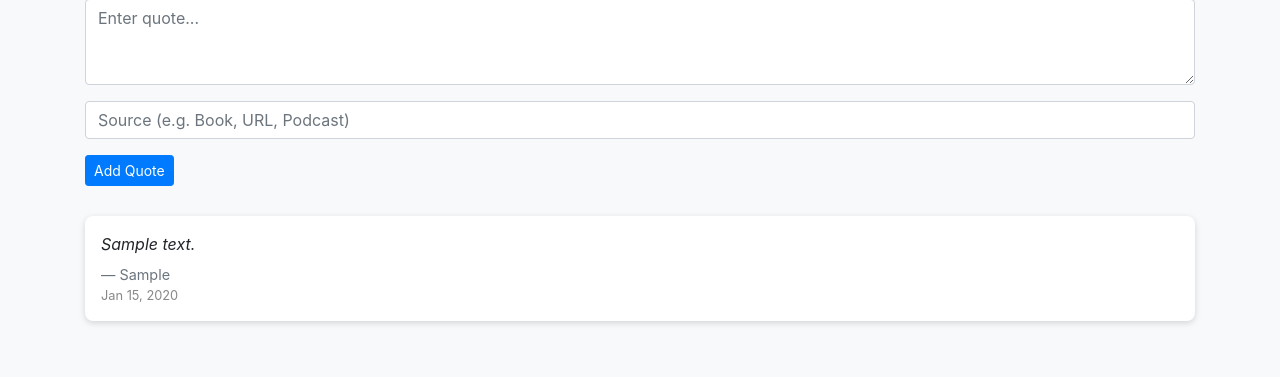
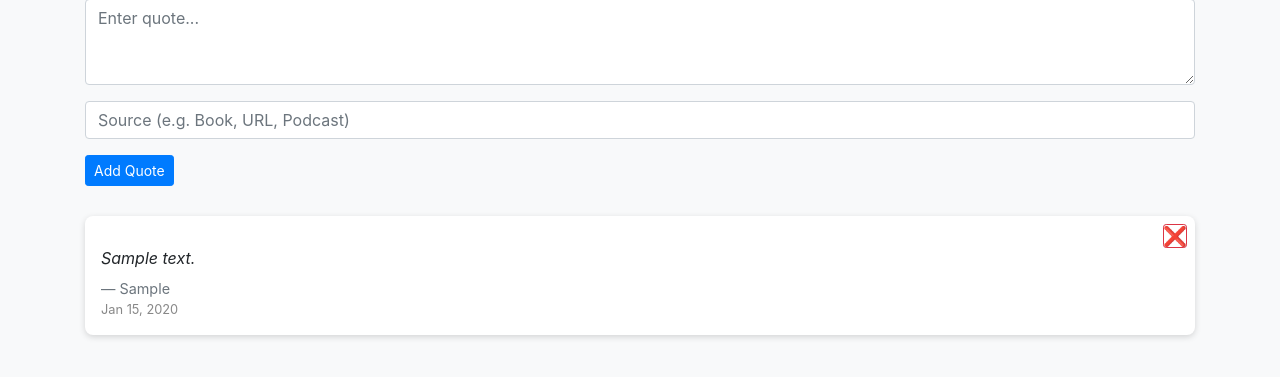
Before and after one commit to hnfong/e14, a Django app: page /quotes/ in a window 1280 px wide. Shown: the part 125-502 px from the top of the page. Run offline with Django 4.2, Linux system fonts and the light colour scheme; tables that the repository leaves empty hold one stand-in row (values such as "Sample post"); parts of the project's set-up code (start-up, migrations or seed data) failed here and were passed over.

Commit message:
Delete button for quotes

```diff
--- a/quotes/templates/quotes/quote_list.html
+++ b/quotes/templates/quotes/quote_list.html
@@ -12,11 +12,26 @@
    padding-top: 20px;
   }
   .quote-card {
-   margin-bottom: 16px;
-   background: white;
-   border-radius: 8px;
-   box-shadow: 0 2px 6px rgba(0, 0, 0, 0.15);
-   padding: 16px;
+      position: relative;
+      padding: 16px;
+      padding-top: 30px; /* Make space for delete button */
+      background: white;
+      border-radius: 8px;
+      box-shadow: 0 2px 6px rgba(0, 0, 0, 0.15);
+  }
+  .quote-delete-form {
+      position: absolute;
+      top: 8px;
+      right: 8px;
+  }
+  .quote-delete-form .btn {
+      padding: 0;
+      width: 24px;
+      height: 24px;
+      display: flex;
+      align-items: center;
+      justify-content: center;
+      font-size: 1.2em;
   }
   .quote-content {
    font-style: italic;
@@ -57,6 +72,12 @@
   <!-- Quotes List -->
   {% for quote in quotes %}
    <div class="quote-card">
+    <form method="post" action="{% url 'quotes:delete_quote' quote.id %}" class="quote-delete-form">
+      {% csrf_token %}
+      <button type="submit" class="btn btn-sm btn-outline-danger" onclick="return confirm('Delete this quote?')">
+        ❌
+      </button>
+    </form>
     <div class="quote-content">{{ quote.content }}</div>
     {% if quote.source %}
     <div class="quote-source">
--- a/quotes/urls.py
+++ b/quotes/urls.py
@@ -6,4 +6,5 @@ app_name = 'quotes'
 urlpatterns = [
     path('', views.quote_list, name='quote_list'),
     path('add/', views.add_quote, name='add_quote'),
+    path('delete/<int:quote_id>', views.delete_quote, name='delete_quote'),
 ]
--- a/quotes/views.py
+++ b/quotes/views.py
@@ -1,4 +1,4 @@
-from django.shortcuts import render, redirect
+from django.shortcuts import render, redirect, get_object_or_404
 from django.views.decorators.http import require_POST
 from .models import Quote
 
@@ -13,3 +13,9 @@ def add_quote(request):
     if content:
         Quote.objects.create(content=content, source=source)
     return redirect('quotes:quote_list')
+
+@require_POST
+def delete_quote(request, quote_id):
+    quote = get_object_or_404(Quote, id=quote_id)
+    quote.delete()
+    return redirect('quotes:quote_list')
```
